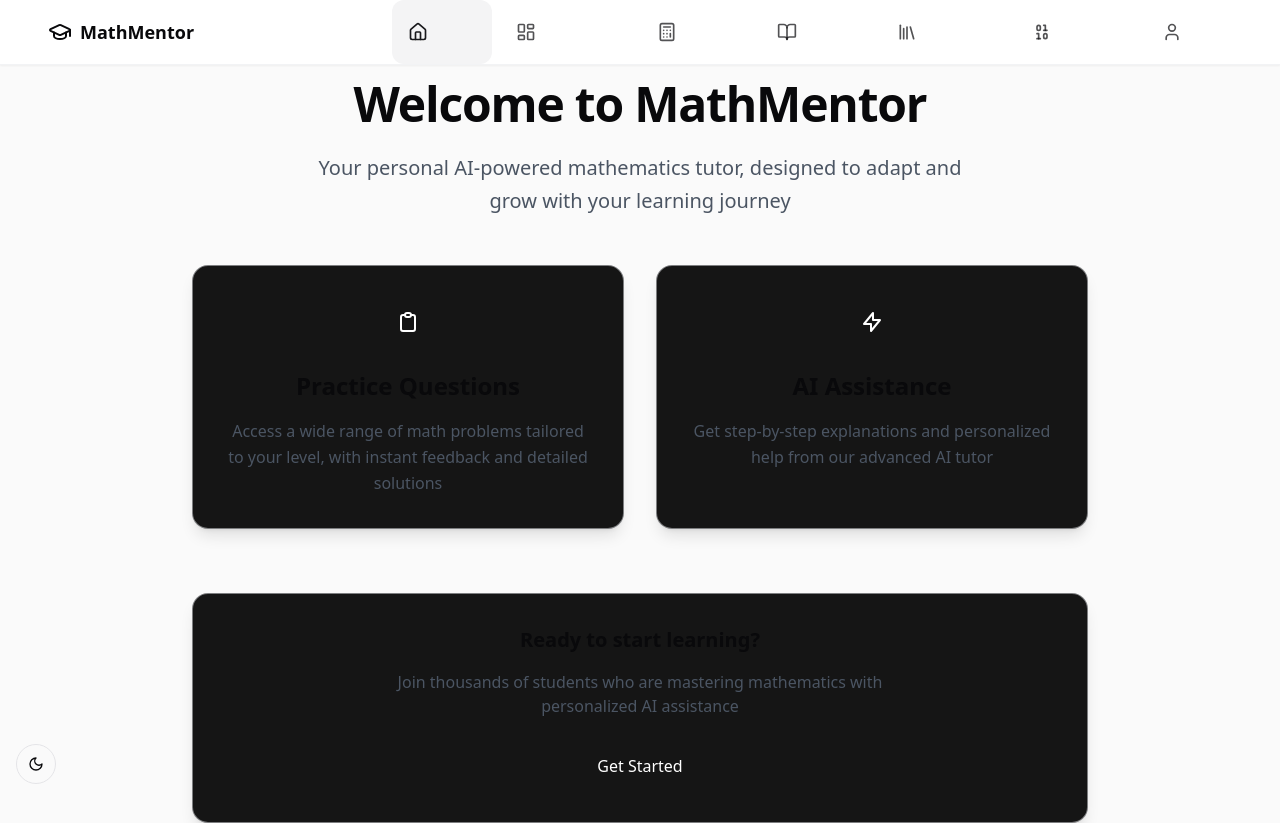
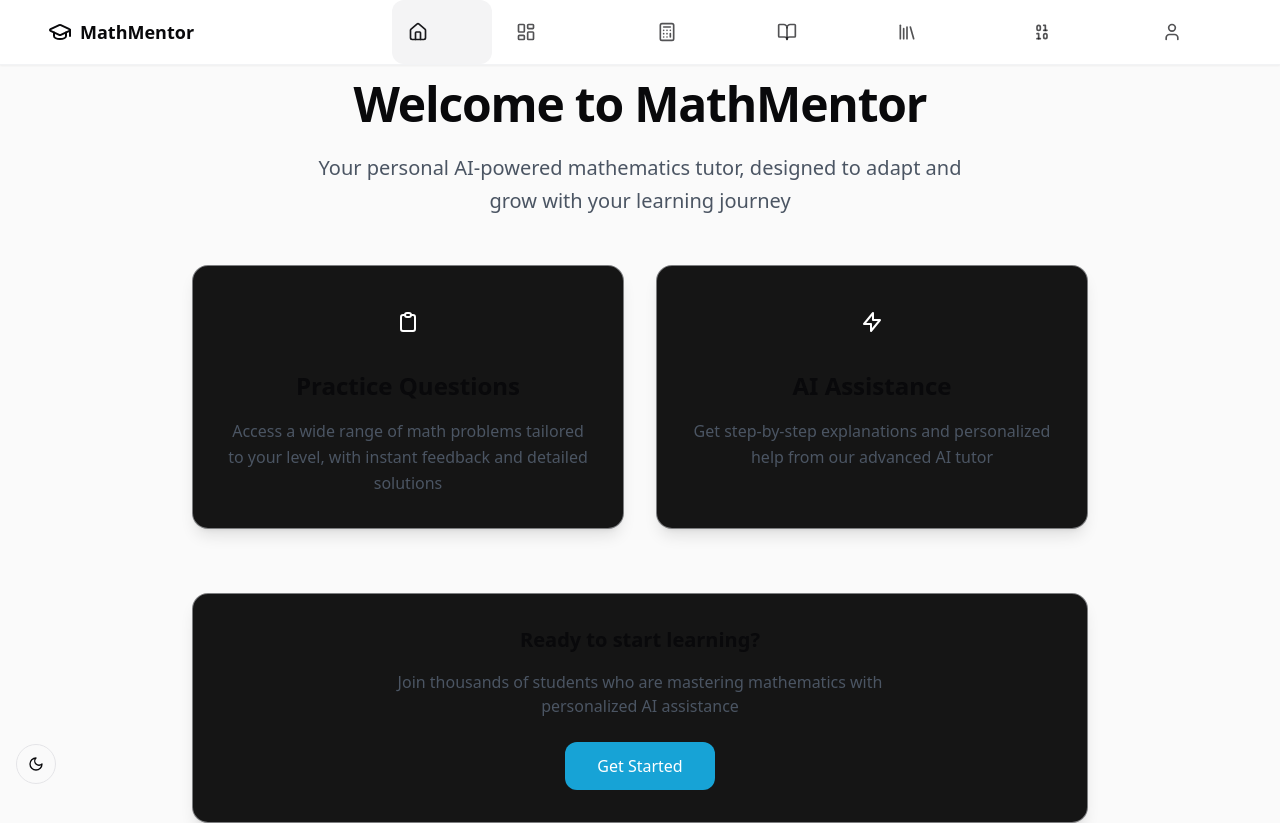
Before and after one commit to free-badzez/mathmentor-360-92, a React (Vite) app: page / in a window 1280 px wide. Built offline with nearby package versions, Linux system fonts and the light colour scheme.

Commit message:
Visual edit in Lovable
Edited UI in Lovable

```diff
--- a/src/pages/Index.tsx
+++ b/src/pages/Index.tsx
@@ -49,7 +49,7 @@ const Index = () => {
           <p className="text-gray-600 mb-6 max-w-xl mx-auto">
             Join thousands of students who are mastering mathematics with personalized AI assistance
           </p>
-          <button className="bg-gradient-to-r from-tutor-primary to-tutor-secondary text-white px-8 py-3 rounded-xl font-medium hover:shadow-lg premium-transition">
+          <button className="bg-gradient-to-r from-tutor-primary to-tutor-secondary text-white px-8 py-3 rounded-xl font-medium hover:shadow-lg premium-transition bg-[#17a3d6]">
             Get Started
           </button>
         </div>
```
